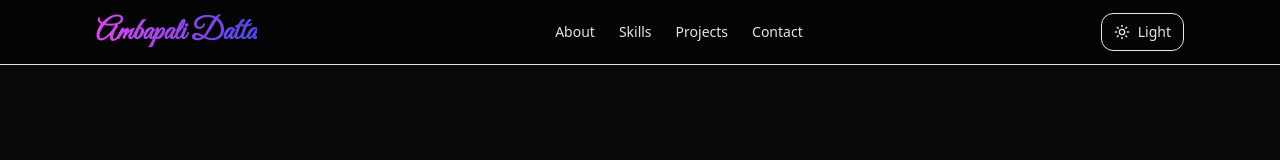
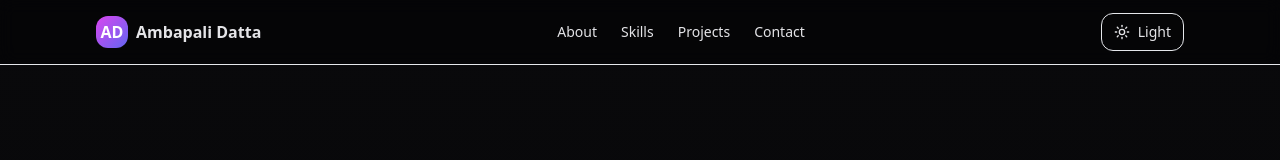
Before and after one commit to ambapalidatta/Ambapali-Portfolio, a React (Vite) app: page / in a window 1280 px wide. Shown: the top 160 px of the page. Built offline with nearby package versions, Linux system fonts and the light colour scheme.

Commit message:
Update Header.jsx

```diff
--- a/src/components/Layout/Header.jsx
+++ b/src/components/Layout/Header.jsx
@@ -17,9 +17,10 @@ export default function Header({ dark, setDark, open, setOpen }) {
               scrollToId("home");
             }}
           >
-            <span className="font-designer text-3xl bg-gradient-to-r from-fuchsia-500 to-indigo-600 bg-clip-text text-transparent">
-              Ambapali Datta
+            <span className="inline-flex h-8 w-8 items-center justify-center rounded-xl bg-gradient-to-br from-fuchsia-500 to-indigo-500 text-white">
+              AD
             </span>
+            <span>Ambapali Datta</span>
           </a>
 
           <nav className="hidden md:flex items-center gap-6">
```
